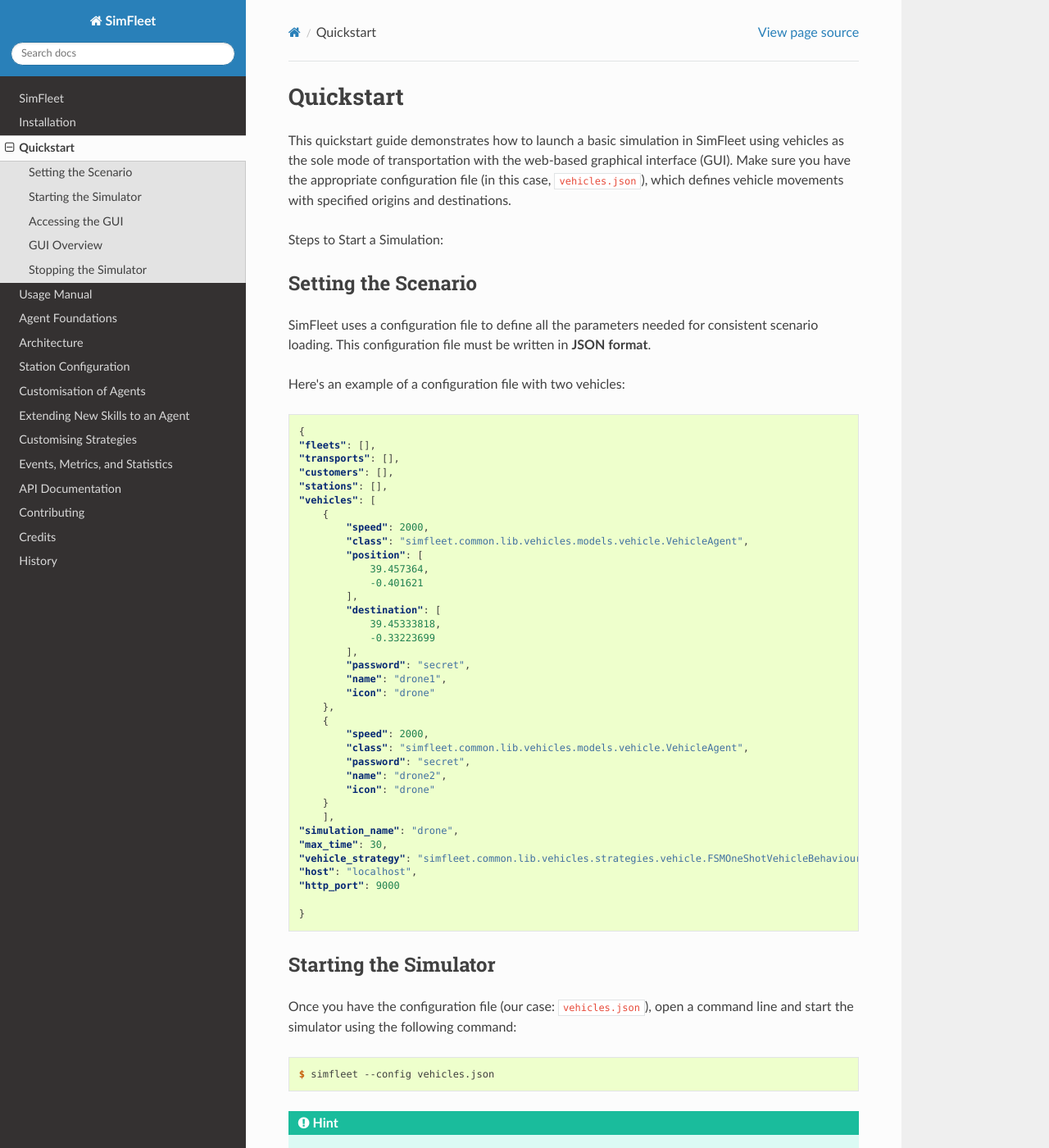
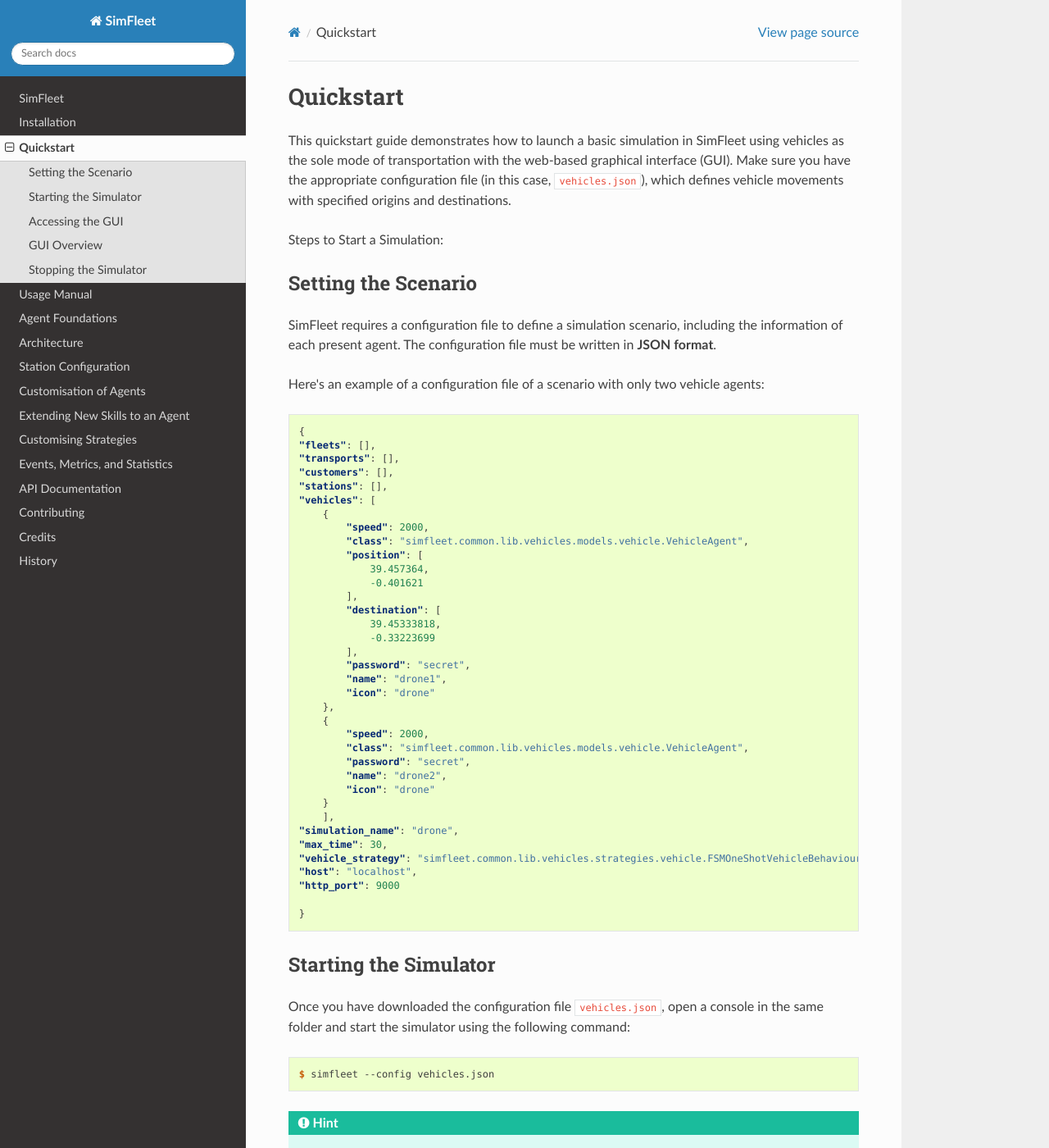
Before and after one commit to javipalanca/simfleet, a Sphinx documentation site: the page built from docs/quickstart.rst, in a window 1280 px wide and 1400 px high. Shown: the whole window at 82% size. Built offline with Sphinx 7.4.7 and the Read the Docs theme 3.1.0, drawn with Linux system fonts in a browser that asks for light colours; pages that are not in the unit, such as notebooks, are missing from menus; some of the changed text lies outside the part shown.

Commit message:
Small changes in Quickstart doc

```diff
--- a/docs/quickstart.rst
+++ b/docs/quickstart.rst
@@ -11,9 +11,9 @@
 Setting the Scenario
 ====================
 
-SimFleet uses a configuration file to define all the parameters needed for consistent scenario loading. This configuration file must be written in **JSON format**.
+SimFleet requires a configuration file to define a simulation scenario, including the information of each present agent. The configuration file must be written in **JSON format**.
 
-Here's an example of a configuration file with two vehicles:
+Here's an example of a configuration file of a scenario with only two vehicle agents:
 
 .. code-block:: json
 
@@ -57,13 +57,13 @@
 Starting the Simulator
 ======================
 
-Once you have the configuration file (our case: ``vehicles.json``), open a command line and start the simulator using the following command:
+Once you have downloaded the configuration file ``vehicles.json``, open a console in the same folder and start the simulator using the following command:
 
 .. code-block:: console
 
     $ simfleet --config vehicles.json
 
-.. hint:: For the simulator to work, you need to run the XMPP message server. To do this, open a command prompt and run the following command:
+.. hint:: For the simulator to work, you need to run the XMPP message server. To do this, open a new command prompt and run the following command:
 
     .. code-block:: console
 
@@ -94,17 +94,17 @@
     :align: center
     :alt: GUI at startup
 
-    GUI at startup
+GUI at startup
 
 In the GUI you can see a map of the city on the right and a Control Panel with various options on the left:
 
-#. A **Run** button that runs the simulation.
+#. A **Run** button that starts the simulation.
 
 #. A **Stop** button to stop and reset the simulation.
 
 #. A **Download** button to get the simulation events in json format.
 
-#. A collapsable tree view with the transports and customers that are included in the simulation.
+#. A collapsable tree view with the agents that are active in the simulation.
 
 When you press the **Run** button, the simulation will show the vehicles moving to their destinations.
 
@@ -112,7 +112,7 @@
     :align: center
     :alt: Simulation in progress
 
-    Simulation in progress
+Simulation in progress
 
 Stopping the Simulator
 ======================
```
